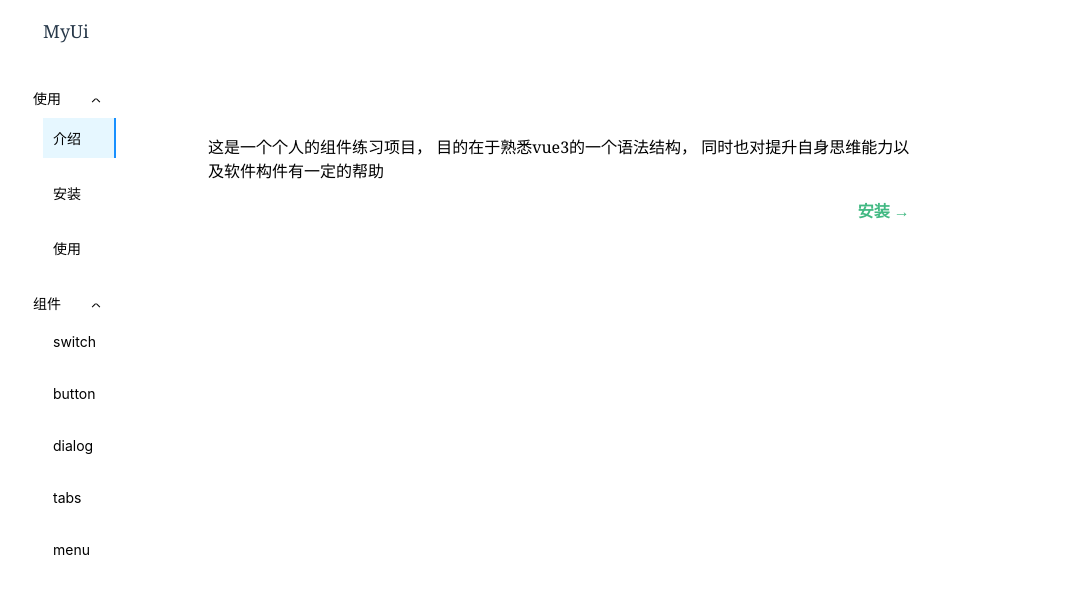
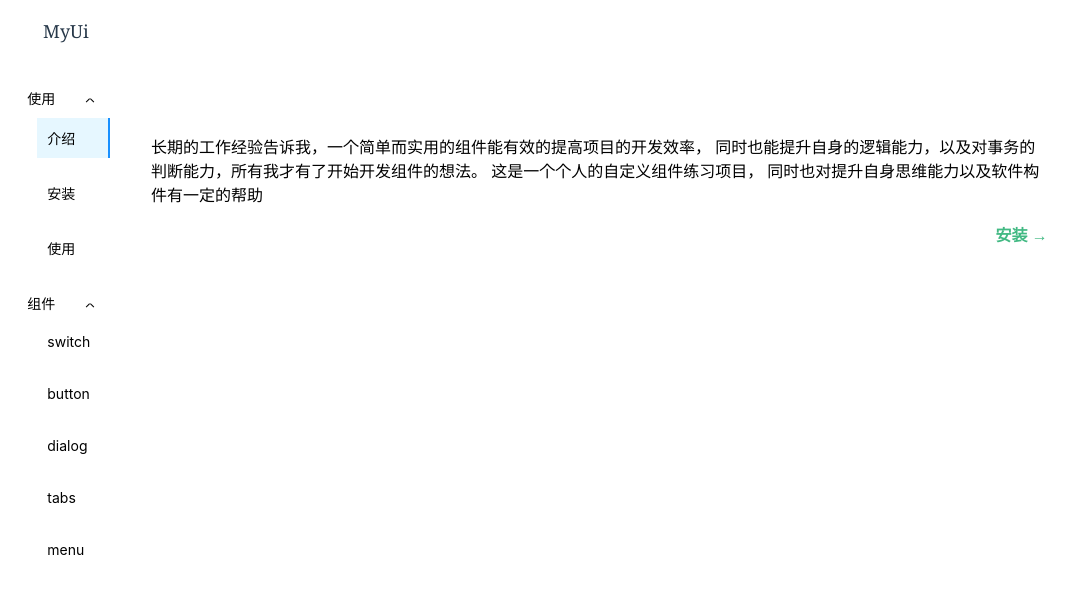
Before and after one commit to HW0001/Vue3-ui, a Vue app: page /doc/introduce in a window 1280 px wide. Shown: the top 594 px of the page, without its empty margins (0-1079 px from the left). Built offline with nearby package versions, Linux system fonts and the light colour scheme.

Commit message:
修改bug

```diff
--- a/package.json
+++ b/package.json
@@ -1,11 +1,11 @@
 {
-  "name": "g-mc-ui",
+  "name": "gmc-ui-01",
   "version": "0.0.0",
   "files": [
     "dist/lib/*"
   ],
-  "main": "dist/lib/mcui.js",
-  "module": "dist/lib/mcui.esm.js",
+  "main": "dist/lib/gmc-ui.js",
+  "module": "dist/lib/gmc-ui.esm.js",
   "scripts": {
     "dev": "vite",
     "build": "vite build"
--- a/rollup.config.js
+++ b/rollup.config.js
@@ -12,13 +12,13 @@ export default {
     globals: {
       vue: 'Vue'
     },
-    name: 'MCui',
-    file: 'dist/lib/mcui.js',
+    name: 'gmc-ui',
+    file: 'dist/lib/gmc-ui.js',
     format: 'umd',
     plugins: [terser()]
   }, {
-    name: 'MCui',
-    file: 'dist/lib/mcui.esm.js',
+    name: 'gmc-ui',
+    file: 'dist/lib/gmc-ui.esm.js',
     format: 'es',
     plugins: [terser()]
   }],
--- a/src/components/Install.vue
+++ b/src/components/Install.vue
@@ -1,14 +1,21 @@
 <template>
 <div>
     <p>npm 安装：</p>
-    <router-link class="back" to="/doc/introduce">←介绍</router-link>
-    <router-link class="next" to="/doc/startuse">使用 →</router-link>
+    <pre>npm i g-mc-ui</pre>
+    <p>yarn 安装：</p>
+    <pre>yarn add g-mc-ui</pre>
 </div>
+<router-link class="back" to="/doc/introduce">←介绍</router-link>
+<router-link class="next" to="/doc/startuse">使用 →</router-link>
 </template>
 
 <style lang="scss" scoped>
 div {
     width: 80%;
+
+    pre {
+        margin: 20px 0 30px 20px
+    }
 }
 
 .back {
--- a/src/components/Introduce.vue
+++ b/src/components/Introduce.vue
@@ -1,8 +1,9 @@
 <template>
 <div>
     <p>
-        这是一个个人的组件练习项目，
-        目的在于熟悉vue3的一个语法结构，
+        长期的工作经验告诉我，一个简单而实用的组件能有效的提高项目的开发效率，
+        同时也能提升自身的逻辑能力，以及对事务的判断能力，所有我才有了开始开发组件的想法。
+        这是一个个人的自定义组件练习项目，
         同时也对提升自身思维能力以及软件构件有一定的帮助
     </p>
     <router-link class="next" to="/doc/install">安装 →</router-link>
```
